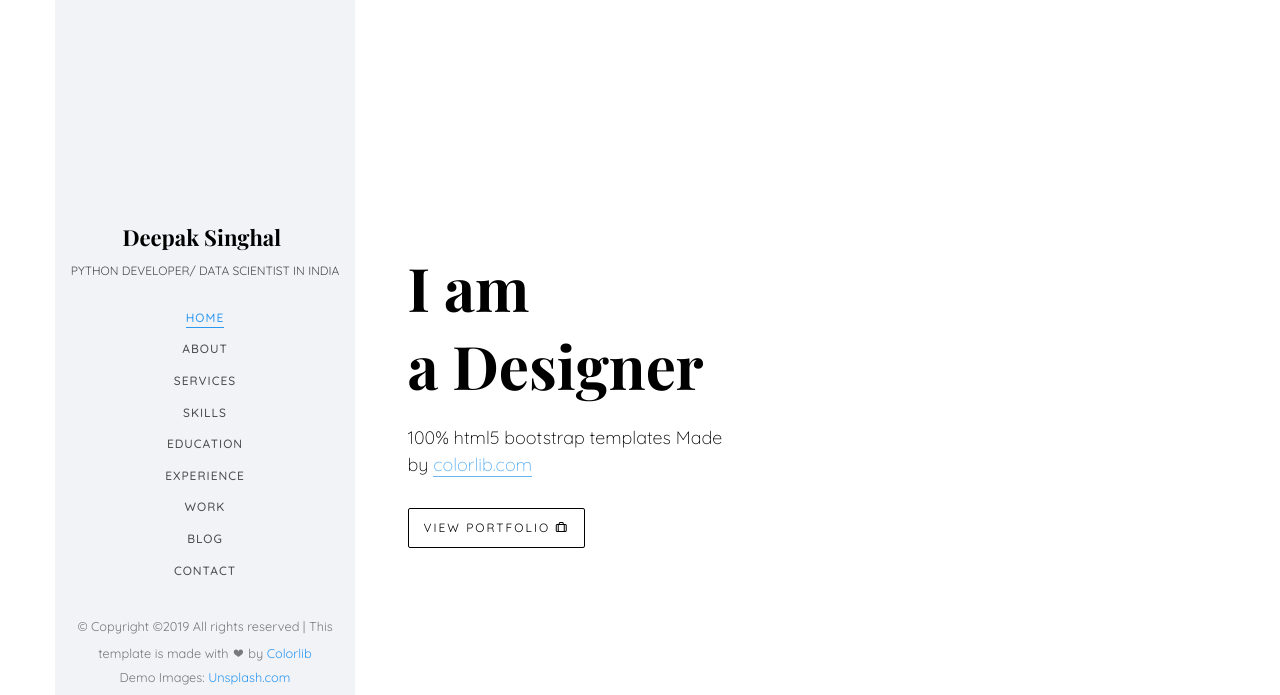
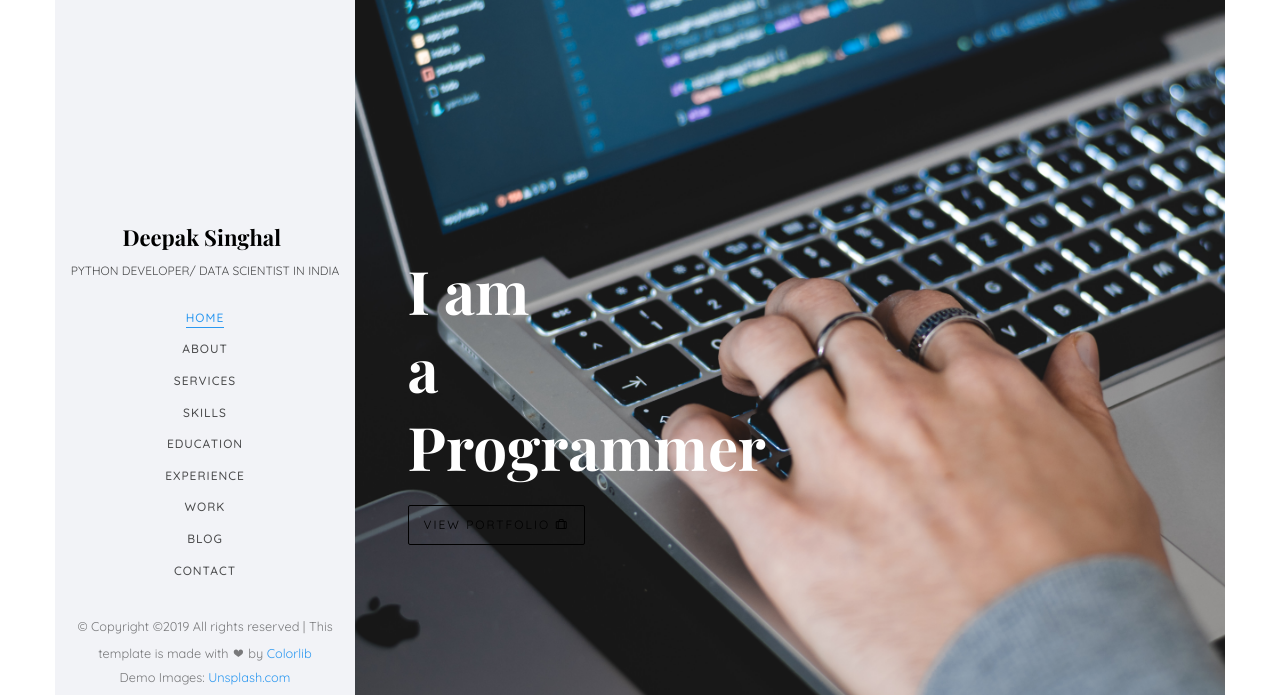
Before and after one commit to DevilLord9967/DevilLord9967.github.io, a plain HTML site: page index.html in a window 1280 px wide. Shown: the top 695 px of the page. Drawn offline with nearby package versions, Linux system fonts and the light colour scheme; files whose address does not match are found by name; a web font is replaced by a local one.

Commit message:
Updating index.html

```diff
--- a/css/style.css
+++ b/css/style.css
@@ -293,7 +293,7 @@ figure {
         #colorlib-hero .flexslider .slider-text > .slider-text-inner h1, #colorlib-hero .flexslider .slider-text > .slider-text-inner h2 {
           margin: 0;
           padding: 0;
-          color: black;
+          color: white;
           font-family: "Playfair Display", Georgia, serif; }
         #colorlib-hero .flexslider .slider-text > .slider-text-inner h1 {
           margin-bottom: 20px;
--- a/index.html
+++ b/index.html
@@ -3,7 +3,7 @@
 	<head>
 	<meta charset="utf-8">
 	<meta http-equiv="X-UA-Compatible" content="IE=edge">
-	<title>Jackson Template</title>
+	<title>Devil Lord</title>
 	<meta name="viewport" content="width=device-width, initial-scale=1">
 	<meta name="description" content="" />
 	<meta name="keywords" content="" />
@@ -102,8 +102,7 @@ Copyright &copy;<script>document.write(new Date().getFullYear());</script> All r
 					   				<div class="slider-text-inner js-fullheight">
 					   					<div class="desc">
 						   					<h1>Hi! <br>I'm Deepak</h1>
-						   					<h2>100% html5 bootstrap templates Made by <a href="https://colorlib.com/" target="_blank">colorlib.com</a></h2>
-												<p><a class="btn btn-primary btn-learn">Download CV <i class="icon-download4"></i></a></p>
+												<p><a class="btn btn-primary btn-learn" href="https://drive.google.com/open?id=1Sa4Qk_G-UC4OZHh1ERC4UmrCXcOf4vHl">Download CV <i class="icon-download4"></i></a></p>
 											</div>
 					   				</div>
 					   			</div>
@@ -117,8 +116,7 @@ Copyright &copy;<script>document.write(new Date().getFullYear());</script> All r
 					   			<div class="col-md-6 col-md-offset-3 col-md-pull-3 col-sm-12 col-xs-12 js-fullheight slider-text">
 					   				<div class="slider-text-inner">
 					   					<div class="desc">
-						   					<h1>I am <br>a Designer</h1>
-												<h2>100% html5 bootstrap templates Made by <a href="https://colorlib.com/" target="_blank">colorlib.com</a></h2>
+						   					<h1>I am <br>a Programmer</h1>
 												<p><a class="btn btn-primary btn-learn">View Portfolio <i class="icon-briefcase3"></i></a></p>
 											</div>
 					   				</div>
```
Also changed, not shown: images/cover_bg_1.jpg (added), images/img_bg_1.jpg (added), images/img_bg_2.jpg (added).
